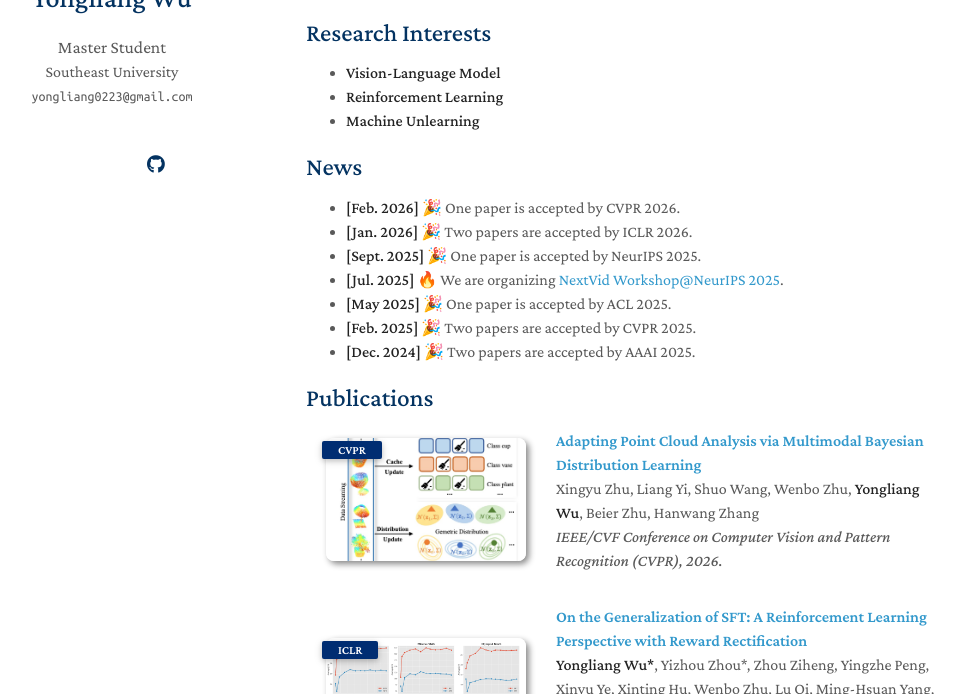
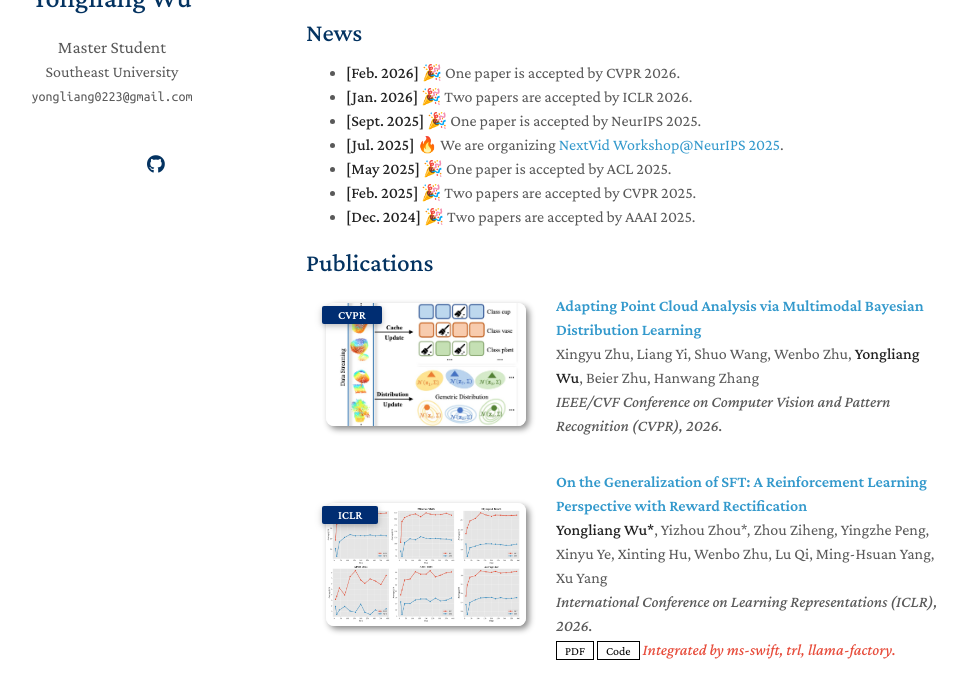
Before and after one commit to yongliang-wu/yongliang-wu.github.io, a Jekyll site: the page built from index.md, in a window 1280 px wide and 900 px high, cut to the strip 206-900 px from the top of the window. Shown: the whole strip, without its empty margins (164-1131 px from the left). Built offline with Jekyll 4.4.1, drawn with Linux system fonts in a browser that asks for light colours; nearby versions of some CDN libraries; a style sheet for code colours, icons or effects is not loaded; our own code applies the rules of GitHub Pages for plain Markdown files.

Commit message:
Remove Research Interests section from index.md
Removed the 'Research Interests' section from the index.

```diff
--- a/index.md
+++ b/index.md
@@ -6,11 +6,6 @@ layout: homepage
 
 I'm currently a final-year Master student at [Southeast University](https://www.seu.edu.cn/) supervised by [Prof. Xu Yang](https://yxpalmweb.github.io/). I also work closely with [Prof. Bernt Schiele](https://www.mpi-inf.mpg.de/departments/computer-vision-and-machine-learning/people/bernt-schiele) at Max Planck Institute for Informatics and [Prof. Ming-Hsuan Yang](https://faculty.ucmerced.edu/mhyang/) at University of California, Merced. I have a wide range of research topics and interests, feel free to contact me if you have any questions or would like to discuss my works.
 
-
-## Research Interests
-- **Vision-Language Model**
-- **Reinforcement Learning**
-- **Machine Unlearning**
 
 ## News
 - **[Feb. 2026]** 🎉 One paper is accepted by CVPR 2026.
```
